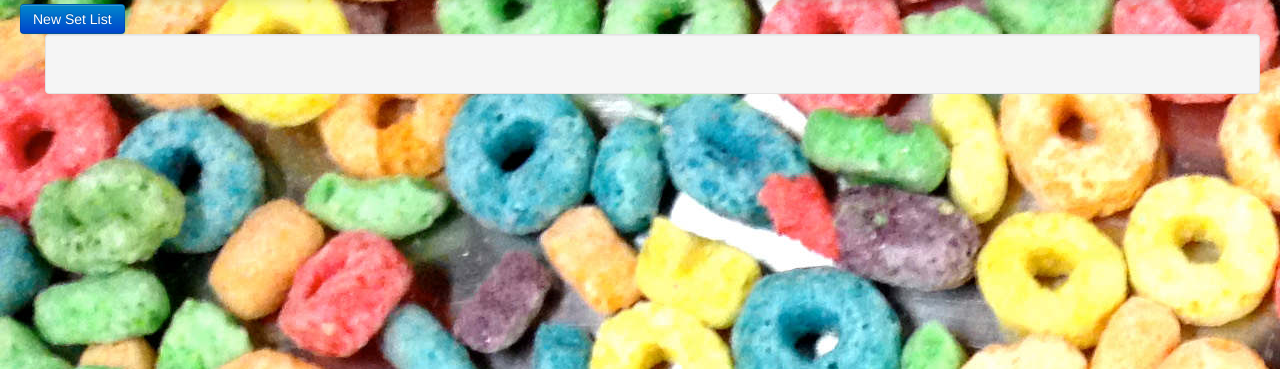
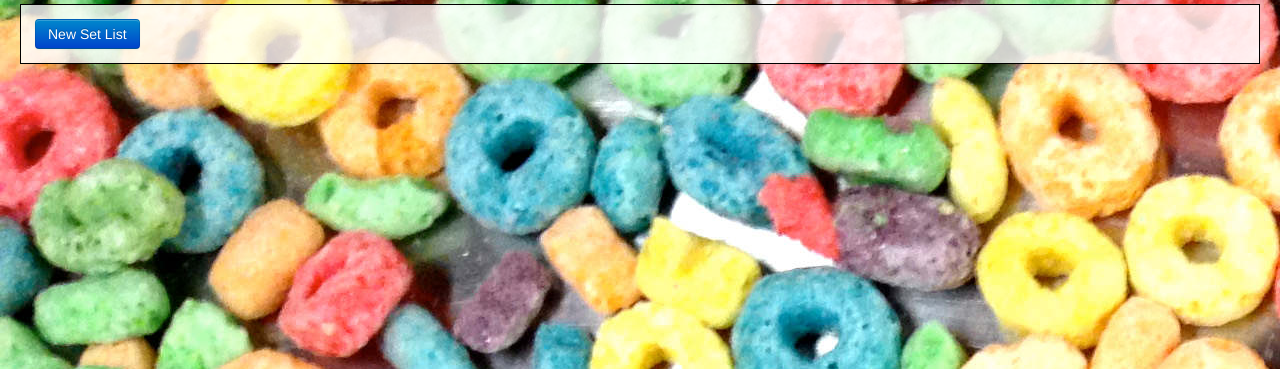
Before and after one commit to chrispitzer/toucan-sam, a Django app: page /set_list_list/ in a window 1280 px wide. Shown: the part 51-420 px from the top of the page. Run offline with Django 3.2, Linux system fonts and the light colour scheme; data that the repository does not hold is empty; parts of the project's set-up code (start-up, migrations or seed data) failed here and were passed over; some libraries are stand-ins or nearby versions.

Commit message:
prettify set list list a touch

```diff
--- a/toucansam/toucansam/templates/set_list_list.html
+++ b/toucansam/toucansam/templates/set_list_list.html
@@ -1,8 +1,24 @@
 {% extends "base.html" %}
 
+{% block extra_css %}
+<style>
+    ul#set_list_list {
+        background-color: rgba(255,255,255,0.8);
+        list-style: none;
+        margin: 0;
+    }
+    ul#set_list_list li {
+        padding: 1em;
+        border: 1px solid black;
+    }
+</style>
+{% endblock %}
+
 {% block content %}
-    <a href="{% url 'set_list' 'new' %}" class="btn btn-primary">New Set List</a>
-    <ul id="set_list_list" class="well">
+    <ul id="set_list_list">
+        <li>
+            <a href="{% url 'set_list' 'new' %}" class="btn btn-primary">New Set List</a>
+        </li>
         {% for set_list in set_list_list %}
             <li>
             <a href="{% url 'set_list' set_list.id %}">{{ set_list.name|default:"(untitled)" }}</a>
```
